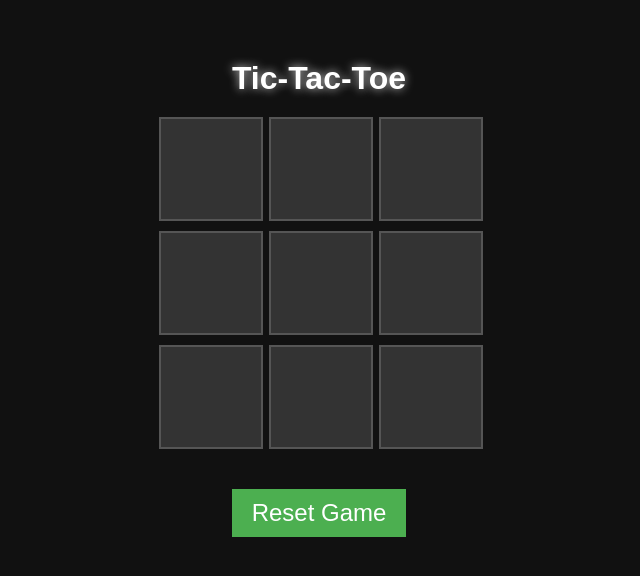
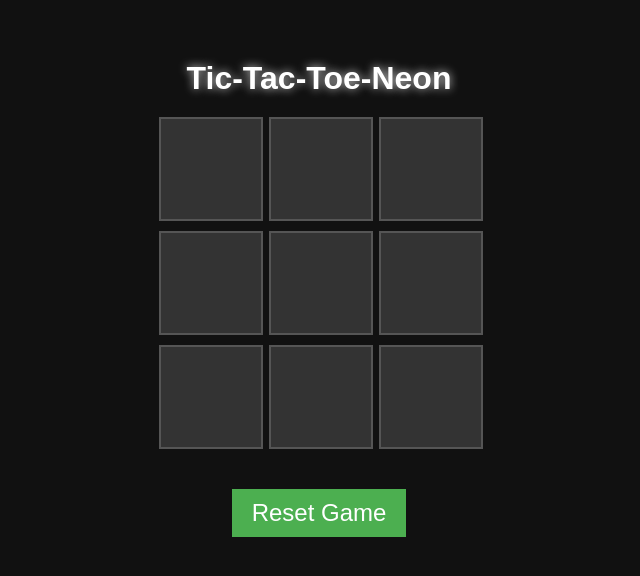
Before and after one commit to Mr-X911/Tic-Tac-Toe-Neon, a plain HTML site: page index.html in a window 1280 px wide. Shown: the part 112-688 px from the top of the page, without its empty margins (321-961 px from the left). Drawn offline with Linux system fonts and the light colour scheme.

Commit message:
Update index.html

```diff
--- a/index.html
+++ b/index.html
@@ -9,7 +9,7 @@
 <body>
 
   <div class="container">
-    <h1>Tic-Tac-Toe</h1>
+    <h1>Tic-Tac-Toe-Neon</h1>
     <div id="board" class="board">
       <!-- The board will be generated dynamically using JavaScript -->
     </div>
```
